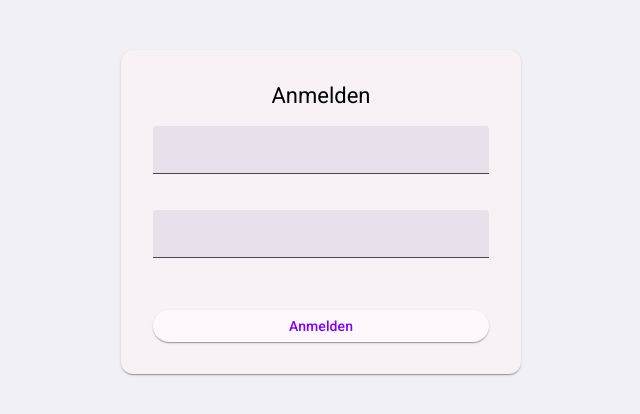
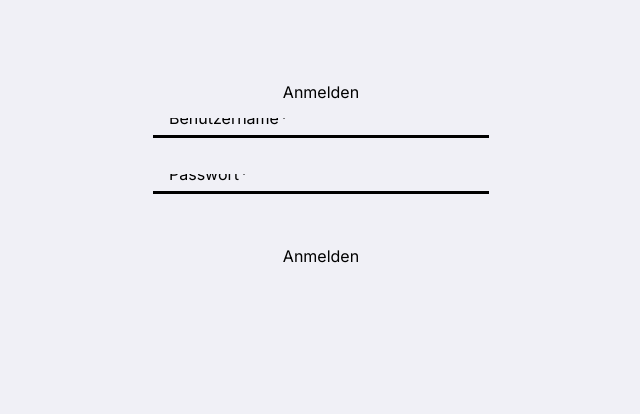
Before and after one commit to rapbru/cas-fee-project2-gravox, an Angular app in the folder frontend/: page /login in a window 1280 px wide. Shown: the top 414 px of the page, without its empty margins (319-959 px from the left). Built offline with nearby package versions, Linux system fonts and the light colour scheme.

Commit message:
Removed material ui class from body of index.html and removed further mat ui mentions.

```diff
--- a/frontend/angular.json
+++ b/frontend/angular.json
@@ -34,7 +34,6 @@
               }
             ],
             "styles": [
-              "@angular/material/prebuilt-themes/azure-blue.css",
               "src/styles.scss"
             ],
             "scripts": []
--- a/frontend/src/app/toolbar/toolbar.component.ts
+++ b/frontend/src/app/toolbar/toolbar.component.ts
@@ -1,6 +1,5 @@
 import { Component } from '@angular/core';
 import { Router } from '@angular/router';
-import { MatToolbarModule } from '@angular/material/toolbar';
 import { MatButtonModule } from '@angular/material/button';
 import { MatIconModule } from '@angular/material/icon';
 import { MatTooltipModule } from '@angular/material/tooltip';
@@ -8,7 +7,7 @@ import { MatTooltipModule } from '@angular/material/tooltip';
 @Component({
   selector: 'app-toolbar',
   standalone: true,
-  imports: [MatToolbarModule, MatButtonModule, MatIconModule, MatTooltipModule],
+  imports: [MatButtonModule, MatIconModule, MatTooltipModule],
   templateUrl: './toolbar.component.html',
   styleUrls: ['./toolbar.component.scss']
 })
--- a/frontend/src/index.html
+++ b/frontend/src/index.html
@@ -11,7 +11,7 @@
   <!-- <link href="https://fonts.googleapis.com/icon?family=Material+Icons" rel="stylesheet"> deprecated -->
   <link href="https://fonts.googleapis.com/css2?family=Material+Symbols+Outlined:opsz,wght,FILL,GRAD@20..48,100..700,0..1,-50..200" rel="stylesheet" />
 </head>
-<body class="mat-typography">
+<body>
   <app-root></app-root>
 </body>
 </html>
--- a/frontend/src/styles.scss
+++ b/frontend/src/styles.scss
@@ -1,33 +1,33 @@
-@use '@angular/material' as mat;
-
-@include mat.core();
-
-$light-theme: mat.define-theme((
-  color: (
-    theme-type: light,
-    //primary: mat.$orange-palette,
-  ),
-  density: (
-    scale: -2
-  ),
-));
-
-$dark-theme: mat.define-theme((
-  color: (
-    theme-type: dark,
-    //primary: mat.$violet-palette,
-  ),
-  density: (
-    scale: -2
-  ),
-));
-
-html {
-  @include mat.all-component-themes($light-theme);
-  @media (prefers-color-scheme: dark) {
-    @include mat.all-component-themes($dark-theme);
-  }
-}
+//@use '@angular/material' as mat;
+//
+//@include mat.core();
+//
+//$light-theme: mat.define-theme((
+//  color: (
+//    theme-type: light,
+//    //primary: mat.$orange-palette,
+//  ),
+//  density: (
+//    scale: -2
+//  ),
+//));
+//
+//$dark-theme: mat.define-theme((
+//  color: (
+//    theme-type: dark,
+//    //primary: mat.$violet-palette,
+//  ),
+//  density: (
+//    scale: -2
+//  ),
+//));
+//
+//html {
+//  @include mat.all-component-themes($light-theme);
+//  @media (prefers-color-scheme: dark) {
+//    @include mat.all-component-themes($dark-theme);
+//  }
+//}
 
 // html, body { height: 100%; } //this is bad, really bad. i mean really really really bad. don't do this. it's bad. really bad. don't do it. it's bad
 body { margin: 0; font-family: 'Inter', 'Roboto', sans-serif; height: 100%; width: 100%; }
```
